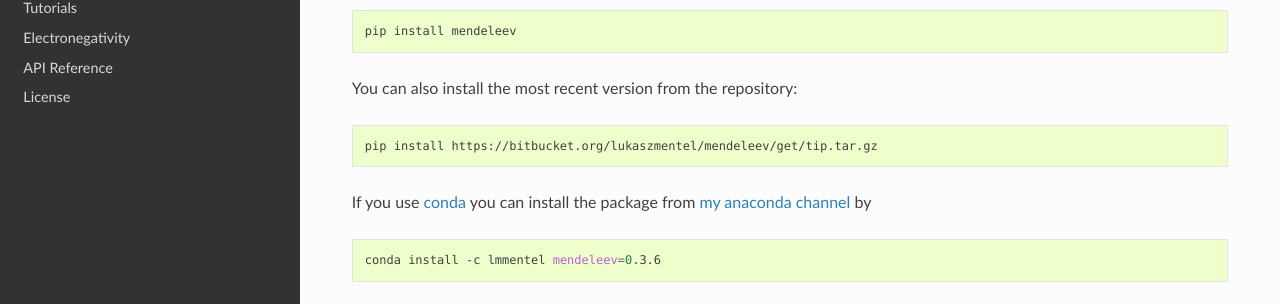
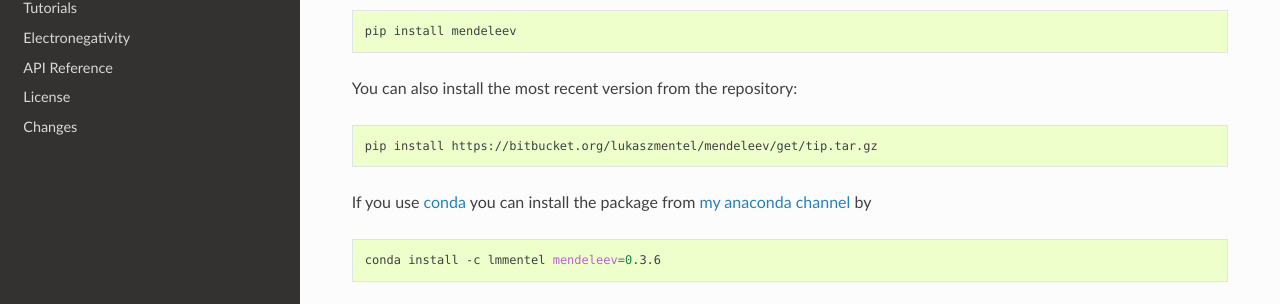
Before and after one commit to lmmentel/mendeleev, a Sphinx documentation site: the page built from docs/source/install.rst, in a window 1280 px wide. Shown: the part 198-502 px from the top of the page. Built offline with Sphinx 7.4.7 and the Read the Docs theme 2.0.0, drawn with Linux system fonts in a browser that asks for light colours.

Commit message:
added changelog to the docs

```diff
--- /dev/null
+++ b/docs/source/changes_link.rst
@@ -0,0 +1 @@
+.. include:: ../../CHANGES.rst
--- a/docs/source/index.rst
+++ b/docs/source/index.rst
@@ -26,6 +26,7 @@
    Electronegativity <electronegativity>
    API Reference <code>
    License <license_link>
+   Changes <changes_link>
 
 
 ******
```
